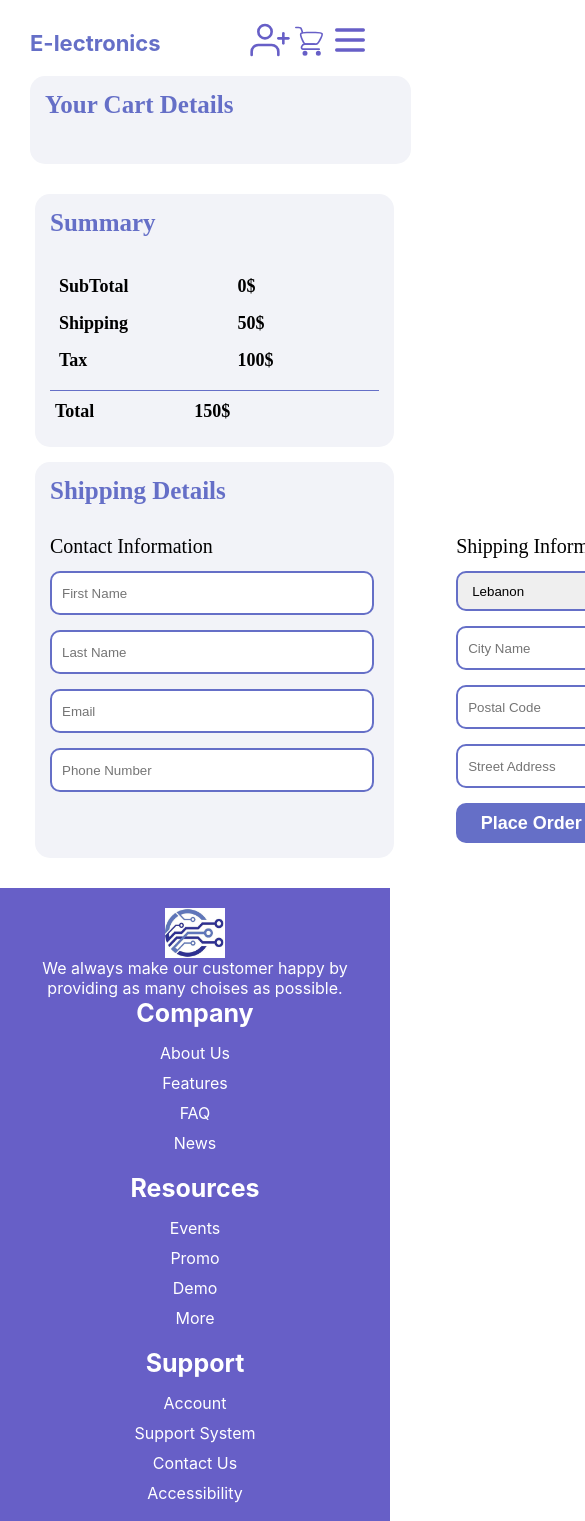
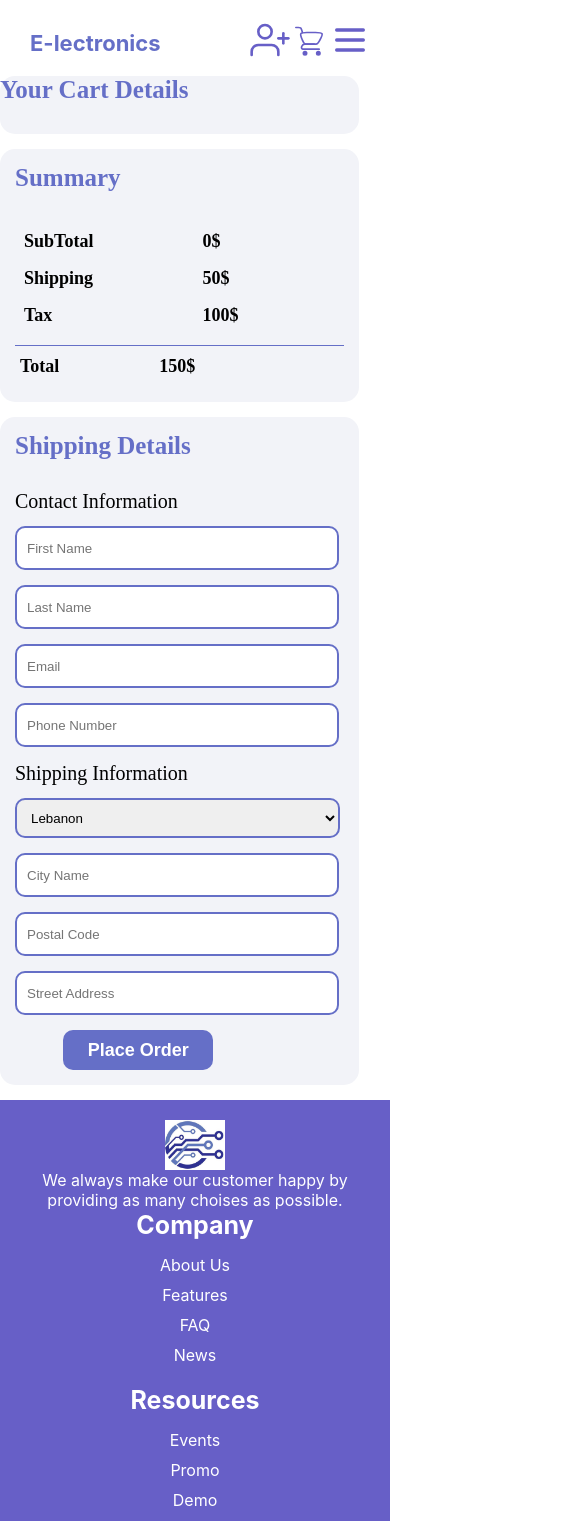
Before and after one commit to HassanFakih9/Ecommerce-frontend-gr5, a React (Create React App) app: page /OrderPage in a window 390 px wide. Shown: the top 1521 px of the page, 585 px wide, since content can reach past the window. Built offline with nearby package versions, Linux system fonts and the light colour scheme.

Commit message:
Orderpage respo

```diff
--- a/src/Components/OrderPage.jsx
+++ b/src/Components/OrderPage.jsx
@@ -182,6 +182,7 @@ const OrderPage = () => {
   };
 
   return (
+
     <div className="orderPage">
       <MenuBar />
       <div className="orderContainer">
@@ -576,10 +577,12 @@ const OrderPage = () => {
                 placeholder="Street Address"
                 onChange={(e) => setStreetAddress(e.target.value)}
               />
+              <div className="buttonorder">
               <button className="placeOrderBtn" onClick={handleAddShipping}>
                 {" "}
                 Place Order
               </button>
+              </div>
             </div>
           </div>
         </div>
--- a/src/Style/OrderPage.css
+++ b/src/Style/OrderPage.css
@@ -1,4 +1,4 @@
-.orderContainer{
+.orderContainer {
     width: 90%;
     height: fit-content;
     padding: 15px;
@@ -9,51 +9,56 @@
     margin-left: 30px;
     margin-bottom: 15px;
 }
-.custTitle{
+
+.custTitle {
     color: #656FC7;
     font-size: 25px;
     font-weight: bold;
     margin-bottom: 30px
+}
 
-}
-.orderedProductInfo{
+.orderedProductInfo {
     display: flex;
     flex-direction: row;
-    margin:10px 0 ;
+    margin: 10px 0;
     width: fit-content;
     height: fit-content;
     padding: 15px;
 
 }
-.CutomerOrderContainer{
+
+.CutomerOrderContainer {
     display: flex;
     flex-direction: column;
 }
-.displayFlex{
+
+.displayFlex {
     display: flex;
-   align-items: center;
-   justify-content: center;
-   border-bottom: 1px solid #656FC7 ;
+    align-items: center;
+    justify-content: center;
+    border-bottom: 1px solid #656FC7;
 }
-.productImg{
+
+.productImg {
     width: 200px;
     height: 200px;
     border-radius: 10px;
     margin-right: 50px;
 }
 
-.orderProductName{
+.orderProductName {
     width: 150px;
     margin-right: 10px;
     font-size: 18px;
 }
-.bin{
+
+.bin {
     width: 40px;
     height: 40px;
     cursor: pointer;
 }
 
-.colDiv{
+.colDiv {
     width: 92%;
     display: flex;
     flex-direction: column;
@@ -61,7 +66,7 @@
     margin-left: 20px;
 }
 
-.orderInfoDiv{
+.orderInfoDiv {
 
     padding: 15px;
     background-color: #f2f3f8;
@@ -71,16 +76,17 @@
     margin-bottom: 15px;
 }
 
-.summaryTable{
+.summaryTable {
     border: none;
 }
-.summaryTd{
+
+.summaryTd {
     font-size: 18px;
     font-weight: bold;
-    padding-right:  100px;
+    padding-right: 100px;
 }
 
-.totalCont{
+.totalCont {
     display: flex;
     border-top: 1px solid #656FC7;
     margin: 10px 0;
@@ -88,22 +94,23 @@
     padding-left: 5px;
 }
 
-.shippingDiv{
+.shippingDiv {
     display: flex;
     flex-direction: row;
 }
-.infoFlex{
+
+.infoFlex {
     display: flex;
     flex-direction: column;
     margin-right: 25%;
 }
 
-.orderTitle{
+.orderTitle {
     font-size: 20px;
     margin-bottom: 13px;
 }
 
-.orderInfoCont{
+.orderInfoCont {
     width: 300px;
     height: 20px;
     padding: 10px;
@@ -112,12 +119,12 @@
     margin-bottom: 15px;
 }
 
-.selectCountry{
+.selectCountry {
     width: 325px;
     height: 40px;
 }
 
-.placeOrderBtn{
+.placeOrderBtn {
     width: 150px;
     height: 40px;
     background-color: #656FC7;
@@ -128,3 +135,38 @@
     font-weight: bold;
     cursor: pointer;
 }
+
+@media screen and (min-width: 360px) and (max-width: 1024px) {
+
+    .shippingDiv {
+        display: flex;
+        flex-direction: column;
+    }
+
+    .orderContainer {
+        width: 92%;
+        height: fit-content;
+        padding: 0px;
+
+
+    }
+
+    .colDiv {
+
+        padding: 0px;
+        margin-left: 0px;
+    }
+
+    .orderContainer {
+        padding: 0px;
+        margin-left: 0px;
+    }
+
+    .buttonorder {
+        align-items: center;
+        text-align: center;
+        justify-content: center;
+    }
+
+
+}
```
